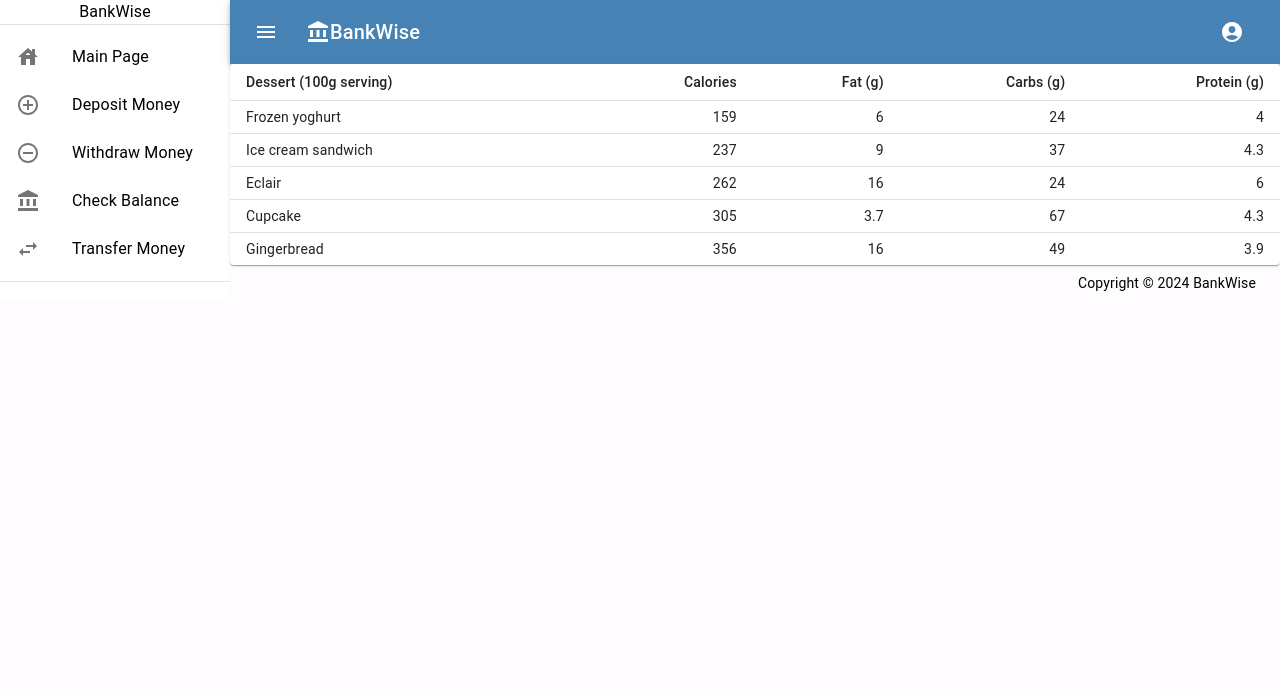
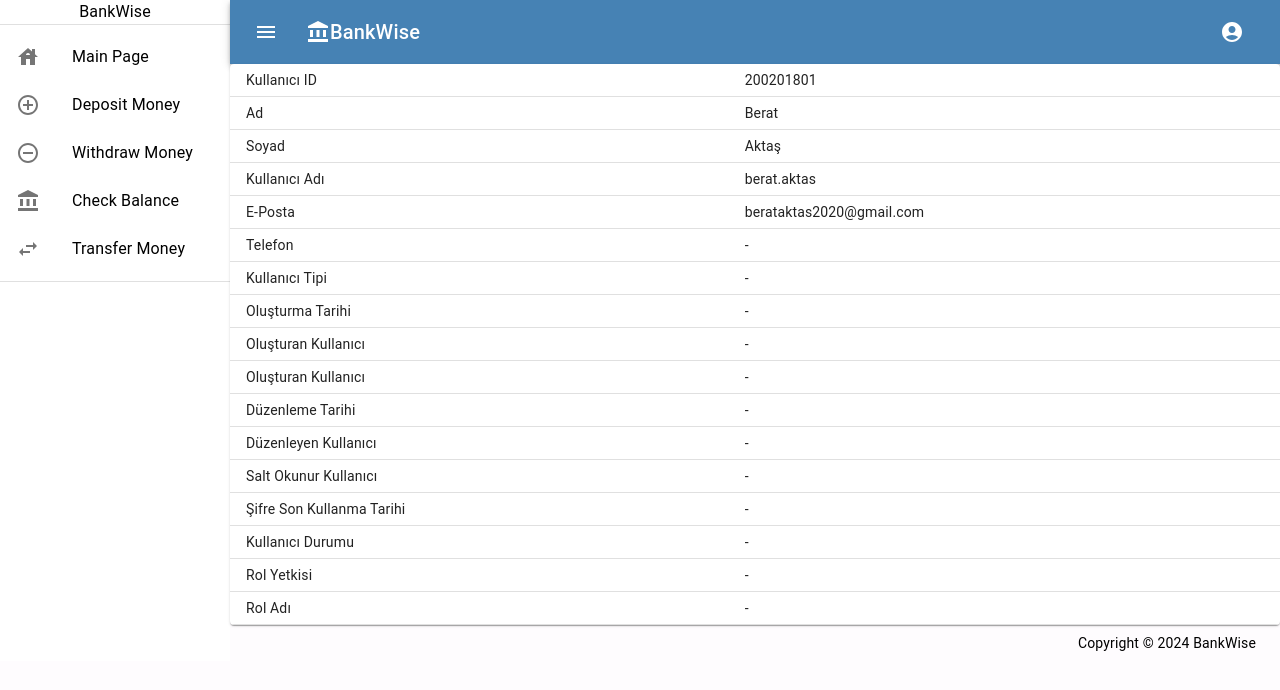
Before and after one commit to Berat-Aktas/GraduationProject, a React (Create React App) app in the folder project1/: page /profile in a window 1280 px wide. Shown: the top 690 px of the page. Built offline with nearby package versions, Linux system fonts and the light colour scheme.

Commit message:
update profile.js

```diff
--- a/project1/src/pages/Profile.js
+++ b/project1/src/pages/Profile.js
@@ -4,62 +4,92 @@ import {
   TableBody,
   TableCell,
   TableContainer,
-  TableHead,
   TableRow,
   Paper,
 } from '@mui/material';
 
 
 
-const rows = [
-  createData('Frozen yoghurt', 159, 6.0, 24, 4.0),
-  createData('Ice cream sandwich', 237, 9.0, 37, 4.3),
-  createData('Eclair', 262, 16.0, 24, 6.0),
-  createData('Cupcake', 305, 3.7, 67, 4.3),
-  createData('Gingerbread', 356, 16.0, 49, 3.9),
-];
-
-function createData(name, calories, fat, carbs, protein) {
-  return { name, calories, fat, carbs, protein };
-}
-
-
 const Profile = () => {
-
-
-
-
   return (
     <>
- <TableContainer component={Paper}>
-      <Table sx={{ minWidth: 650 }} size="small" aria-label="a dense table">
-        <TableHead>
-          <TableRow>
-            <TableCell>Dessert (100g serving)</TableCell>
-            <TableCell align="right">Calories</TableCell>
-            <TableCell align="right">Fat&nbsp;(g)</TableCell>
-            <TableCell align="right">Carbs&nbsp;(g)</TableCell>
-            <TableCell align="right">Protein&nbsp;(g)</TableCell>
-          </TableRow>
-        </TableHead>
-        <TableBody>
-          {rows.map((row) => (
-            <TableRow
-              key={row.name}
-              sx={{ '&:last-child td, &:last-child th': { border: 0 } }}
-            >
-              <TableCell component="th" scope="row">
-                {row.name}
-              </TableCell>
-              <TableCell align="right">{row.calories}</TableCell>
-              <TableCell align="right">{row.fat}</TableCell>
-              <TableCell align="right">{row.carbs}</TableCell>
-              <TableCell align="right">{row.protein}</TableCell>
+      <TableContainer component={Paper}>
+        <Table sx={{ minWidth: 650 }} size="small" aria-label="profile-table">
+          <TableBody>
+            <TableRow>
+              <TableCell>Kullanıcı ID</TableCell>
+              <TableCell>200201801</TableCell>
             </TableRow>
-          ))}
-        </TableBody>
-      </Table>
-    </TableContainer>    </>
+            <TableRow>
+              <TableCell>Ad</TableCell>
+              <TableCell>Berat</TableCell>
+            </TableRow>
+            <TableRow>
+              <TableCell>Soyad</TableCell>
+              <TableCell>Aktaş</TableCell>
+            </TableRow>
+            <TableRow>
+              <TableCell>Kullanıcı Adı</TableCell>
+              <TableCell>berat.aktas</TableCell>
+            </TableRow>
+            <TableRow>
+              <TableCell>E-Posta</TableCell>
+              <TableCell>berataktas2020@gmail.com</TableCell>
+            </TableRow>
+            <TableRow>
+              <TableCell>Telefon</TableCell>
+              <TableCell>-</TableCell>
+            </TableRow>
+            <TableRow>
+              <TableCell>Kullanıcı Tipi</TableCell>
+              <TableCell>-</TableCell>
+            </TableRow>
+
+            <TableRow>
+              <TableCell>Oluşturma Tarihi</TableCell>
+              <TableCell>-</TableCell>
+            </TableRow>
+            <TableRow>
+              <TableCell>Oluşturan Kullanıcı</TableCell>
+              <TableCell>-</TableCell>
+            </TableRow>
+            <TableRow>
+              <TableCell>Oluşturan Kullanıcı</TableCell>
+              <TableCell>-</TableCell>
+            </TableRow>
+            <TableRow>
+              <TableCell>Düzenleme Tarihi</TableCell>
+              <TableCell>-</TableCell>
+            </TableRow>
+            <TableRow>
+              <TableCell>Düzenleyen Kullanıcı</TableCell>
+              <TableCell>-</TableCell>
+            </TableRow>
+            <TableRow>
+              <TableCell>Salt Okunur Kullanıcı</TableCell>
+              <TableCell>-</TableCell>
+            </TableRow>
+            <TableRow>
+              <TableCell>Şifre Son Kullanma Tarihi</TableCell>
+              <TableCell>-</TableCell>
+            </TableRow>
+            <TableRow>
+              <TableCell>Kullanıcı Durumu</TableCell>
+              <TableCell>-</TableCell>
+            </TableRow>
+            <TableRow>
+              <TableCell>Rol Yetkisi</TableCell>
+              <TableCell>-</TableCell>
+            </TableRow>
+            <TableRow>
+              <TableCell>Rol Adı</TableCell>
+              <TableCell>-</TableCell>
+            </TableRow>
+
+          </TableBody>
+        </Table>
+      </TableContainer>
+    </>
   )
 };
 
```
